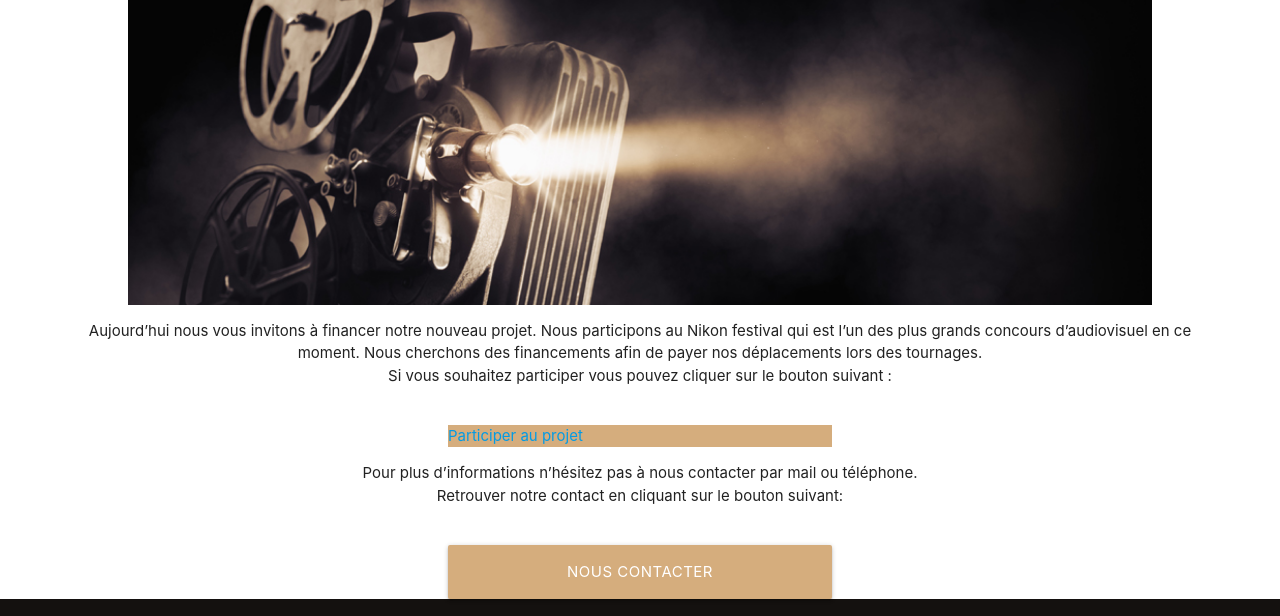
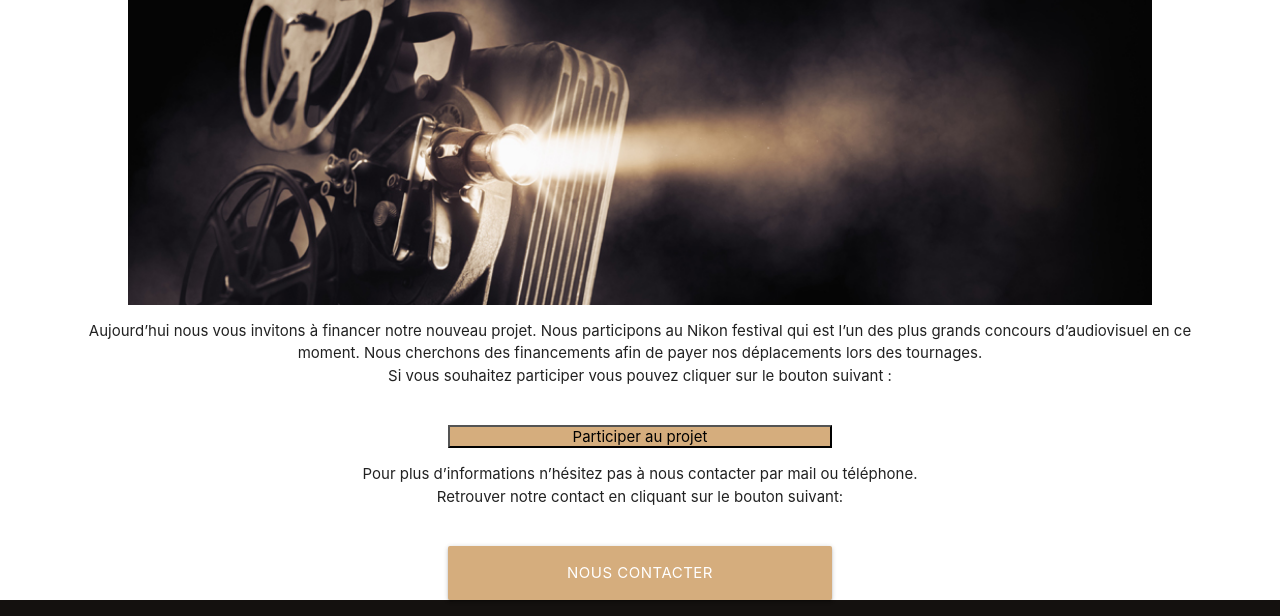
Before and after one commit to MPAMF/Manyacs, a plain HTML site: page aider.html in a window 1280 px wide. Shown: the part 397-1013 px from the top of the page. Drawn offline with nearby package versions, Linux system fonts and the light colour scheme.

Commit message:
modification

```diff
--- a/aider.html
+++ b/aider.html
@@ -55,7 +55,7 @@
 	<br>
 
 	<div class="ordrebouton">
-    	<a class="bouton">Participer au projet</a>
+    	<button class="bouton">Participer au projet</button>
   	</div>
 
 	<p>
@@ -68,13 +68,8 @@
 	<br>
 
   <div class="ordrebouton">
-    <a class="btn-large bouton"> Nous contacter</a>
+    <button class="btn-large bouton"> Nous contacter</button>
   </div>
-
-
-
-
-
 
 <footer class="page-footer footercolor">
     <div class="container">
```
